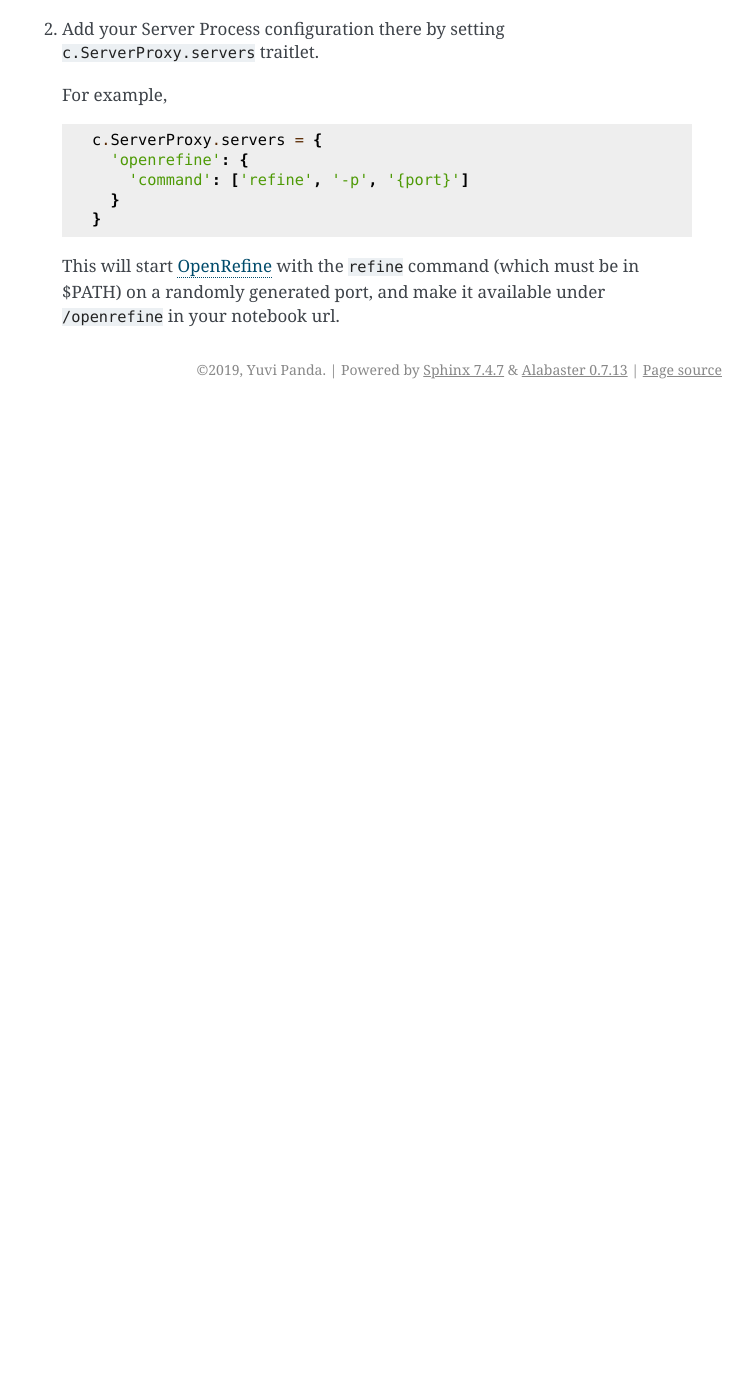
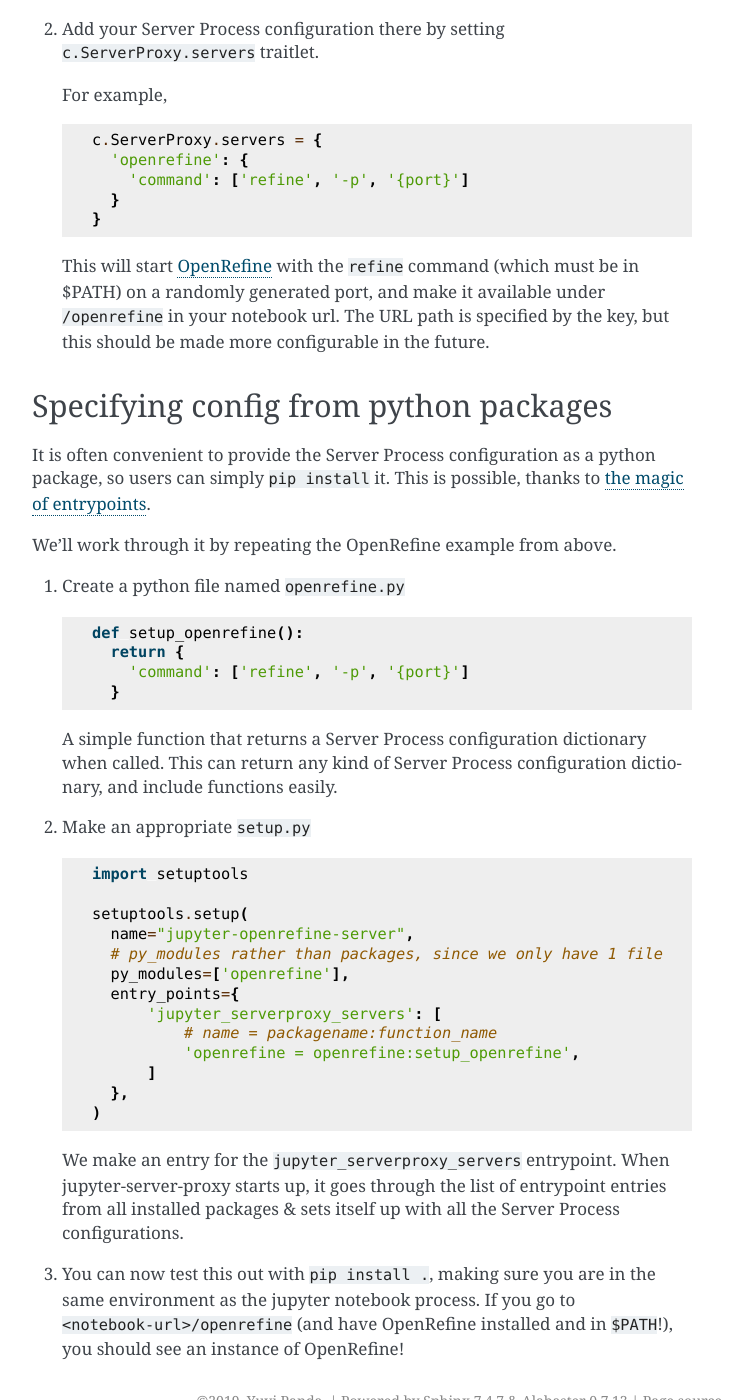
Before and after one commit to jupyterhub/jupyter-server-proxy, a Sphinx documentation site: the page built from docs/server-process.rst, in a window 1280 px wide and 1400 px high, scrolled down 1242 px. Shown: the whole window, without its empty margins (388-1141 px from the left). Built offline with Sphinx 7.4.7, drawn with Linux system fonts in a browser that asks for light colours; before the commit the page ends 1651 px from its top, so only the background shows below that; some of the changed text lies outside the part shown.

Commit message:
Add docs on using entrypoints

```diff
--- a/docs/server-process.rst
+++ b/docs/server-process.rst
@@ -78,4 +78,57 @@ if we want tighter control over what process is spawned.
    This will start `OpenRefine <http://openrefine.org/>`_ with the
    ``refine`` command (which must be in $PATH) on a randomly
    generated port, and make it available under ``/openrefine``
-   in your notebook url.
+   in your notebook url. The URL path is specified by the key,
+   but this should be made more configurable in the future.
+
+Specifying config from python packages
+======================================
+
+It is often convenient to provide the Server Process configuration
+as a python package, so users can simply ``pip install`` it.
+This is possible, thanks to `the magic of entrypoints
+<https://amir.rachum.com/blog/2017/07/28/python-entry-points/>`_.
+
+We'll work through it by repeating the OpenRefine example from
+above.
+
+#. Create a python file named ``openrefine.py``
+
+   .. code:: python
+
+    def setup_openrefine():
+      return {
+        'command': ['refine', '-p', '{port}']
+      }
+
+   A simple function that returns a Server Process configuration
+   dictionary when called. This can return any kind of Server
+   Process configuration dictionary, and include functions easily.
+
+#. Make an appropriate ``setup.py``
+
+   .. code:: python
+
+      import setuptools
+
+      setuptools.setup(
+        name="jupyter-openrefine-server",
+        # py_modules rather than packages, since we only have 1 file
+        py_modules=['openrefine'],
+        entry_points={
+            'jupyter_serverproxy_servers': [
+                # name = packagename:function_name
+                'openrefine = openrefine:setup_openrefine',
+            ]
+        },
+      )
+
+   We make an entry for the ``jupyter_serverproxy_servers`` entrypoint.
+   When jupyter-server-proxy starts up, it goes through the list of
+   entrypoint entries from all installed packages & sets itself up
+   with all the Server Process configurations.
+
+#. You can now test this out with ``pip install .``, making sure you
+   are in the same environment as the jupyter notebook process. If you
+   go to ``<notebook-url>/openrefine`` (and have OpenRefine installed
+   and in ``$PATH``!), you should see an instance of OpenRefine!
```
